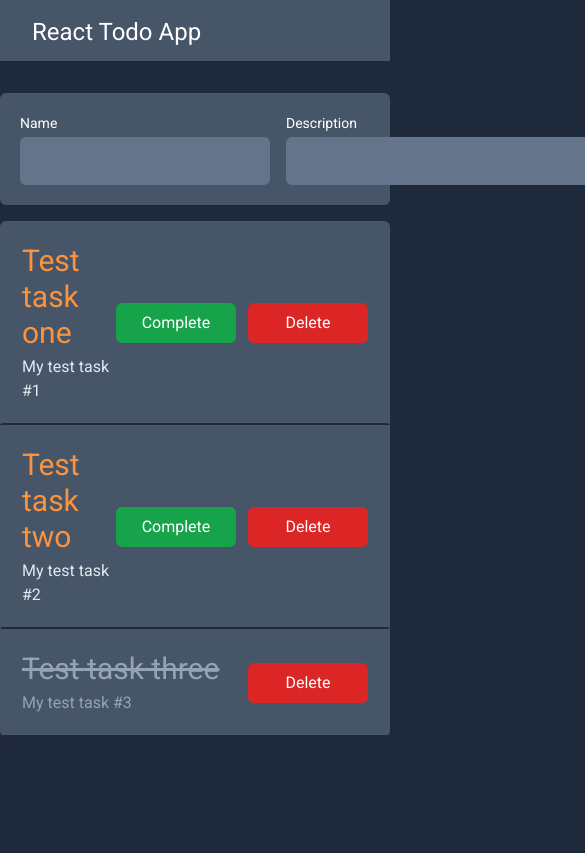
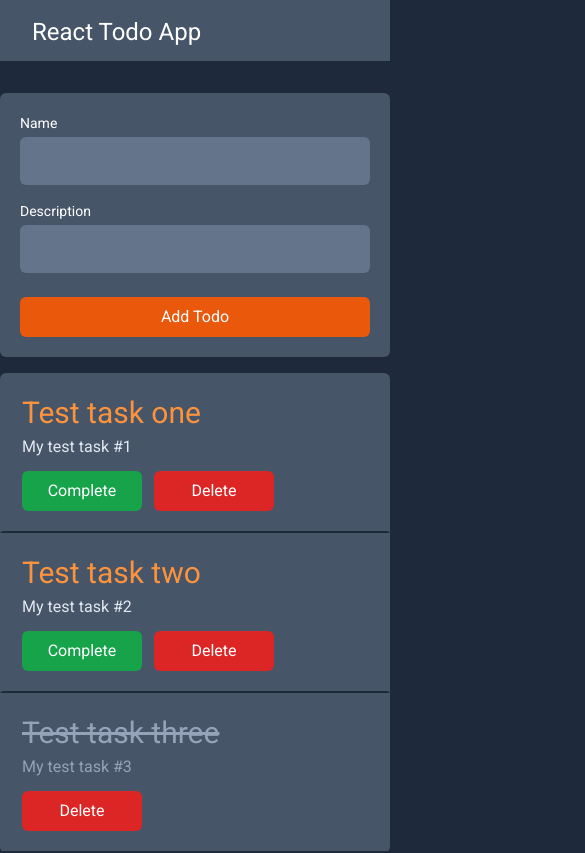
Before and after one commit to Darkzarich/react-query-todo, a React (Vite) app: page / in a window 390 px wide. Shown: the top 853 px of the page, 585 px wide, since content can reach past the window. Built offline with nearby package versions, Linux system fonts and the light colour scheme; data requests are answered from the project's data file.

Commit message:
make more adaptive design

```diff
--- a/src/AddForm.tsx
+++ b/src/AddForm.tsx
@@ -1,25 +1,25 @@
 function AddForm() {
   return (
     <div className="flex bg-slate-600 rounded-md p-5 gap-4 items-center justify-between">
-      <div className="flex gap-4">
-        <label className="flex flex-col text-white text-sm">
+      <div className="flex flex-col lg:flex-row gap-4 w-full text-white">
+        <label className="flex flex-col w-full lg:w-[250px] text-sm">
           Name
           <input
             type="text"
-            className="bg-slate-500 rounded-md w-[250px] p-3 mt-1 text-base"
+            className="bg-slate-500 p-3 mt-1 text-base rounded-md outline-none"
           />
         </label>
-        <label className="flex flex-col text-white text-sm">
+        <label className="flex flex-col w-full lg:w-[600px] text-sm">
           Description
           <input
             type="text"
-            className="bg-slate-500 rounded-md w-[400px] p-3 mt-1 text-base"
+            className="bg-slate-500 p-3 mt-1 text-base rounded-md outline-none"
           />
         </label>
+        <button className="bg-orange-600 hover:bg-orange-500 p-2 mt-2 lg:mt-6 ml-auto rounded-md w-full lg:w-[120px]">
+          Add Todo
+        </button>
       </div>
-      <button className="bg-orange-600 hover:bg-orange-500 text-white p-2 rounded-md w-[120px]">
-        Add Todo
-      </button>
     </div>
   )
 }
--- a/src/TodoItem.tsx
+++ b/src/TodoItem.tsx
@@ -3,7 +3,7 @@ import classNames from 'classnames'
 
 function TodoItem({ name, description, isDone }: TodoItemType) {
   return (
-    <div className="flex justify-between border-2 border-transparent border-b-slate-800 p-5">
+    <div className="flex flex-col lg:flex-row justify-between border-2 border-transparent border-b-slate-800 p-5">
       <div>
         <div
           className={classNames(
@@ -17,7 +17,7 @@ function TodoItem({ name, description, isDone }: TodoItemType) {
           {description}
         </div>
       </div>
-      <div className="flex gap-3 items-center">
+      <div className="flex gap-3 items-center mt-3 lg:mt-0">
         {!isDone && (
           <button className="bg-green-600 hover:bg-green-500 text-white p-2 rounded-md w-[120px] h-[40px]">
             Complete
--- a/src/TodoList.tsx
+++ b/src/TodoList.tsx
@@ -11,7 +11,6 @@ export function TodoList() {
     isError,
     data: todos,
   } = useQuery(['todos'], {
-    retry: false,
     queryFn: getTodoList,
   })
 
```
